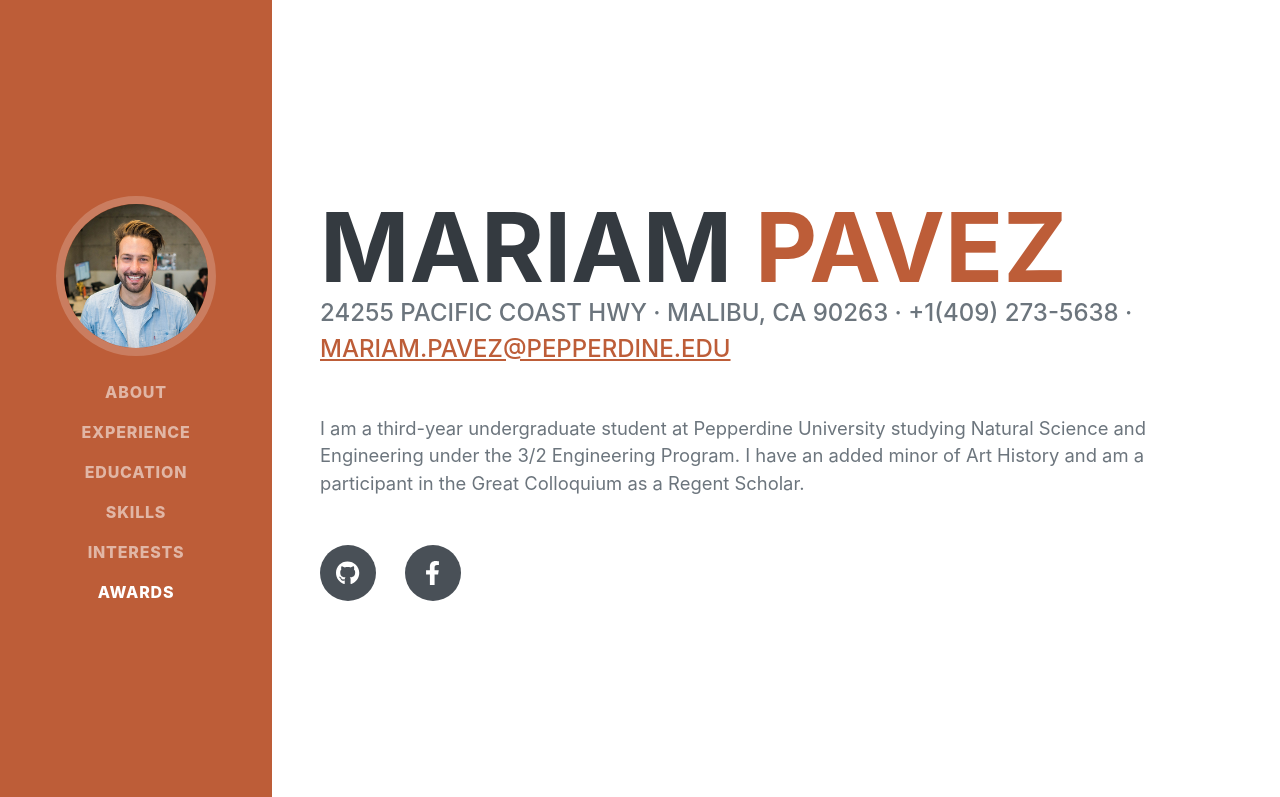
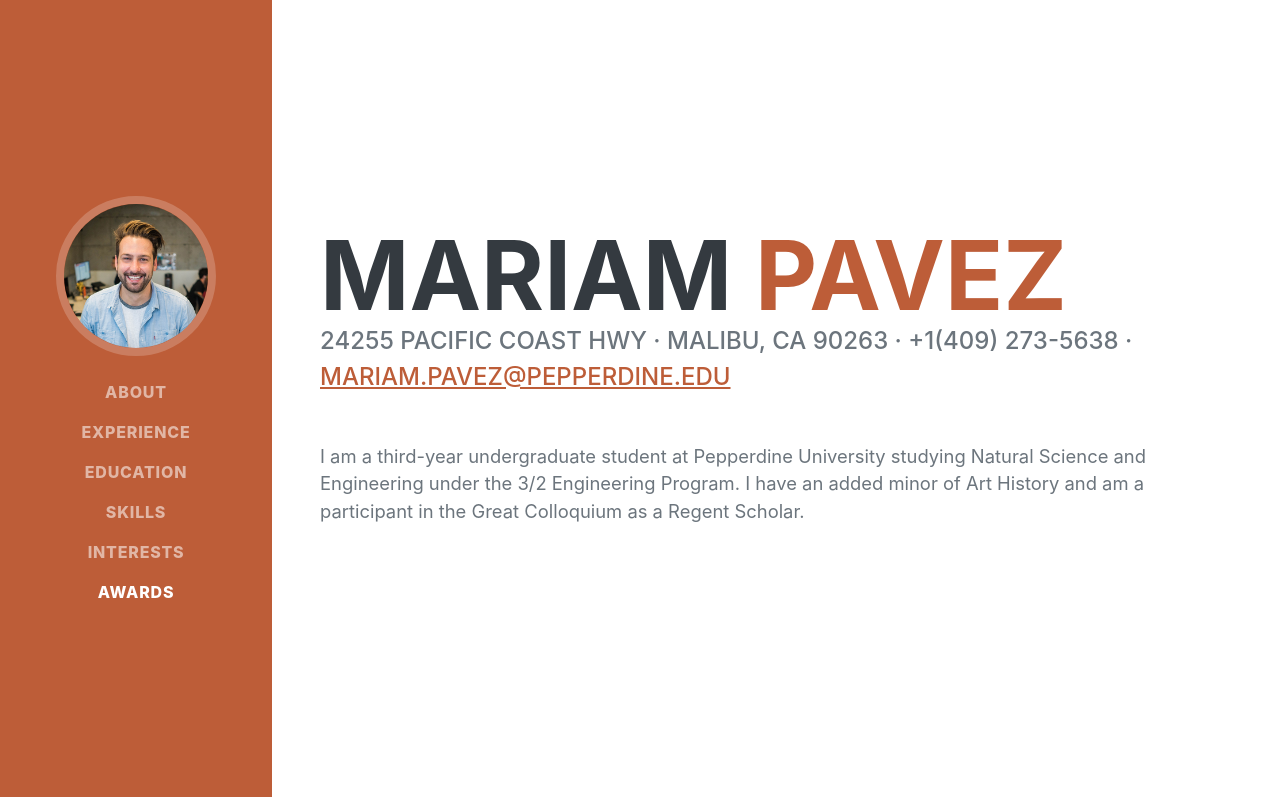
Before and after one commit to mariampavez/mariampavez.github.io, a plain HTML site: page index.html in a window 1280 px wide. Shown: the top 797 px of the page. Drawn offline with nearby package versions, Linux system fonts and the light colour scheme; a web font is replaced by a local one.

Commit message:
Update index.html

```diff
--- a/index.html
+++ b/index.html
@@ -47,10 +47,7 @@
                         24255 Pacific Coast Hwy · Malibu, CA 90263 · +1(409) 273-5638 ·
                         <a href="mailto:mariam.pavez@pepperdine.edu">mariam.pavez@pepperdine.edu</a>
                     </div>
-                    <p class="lead mb-5">I am a third-year undergraduate student at Pepperdine University studying Natural Science and Engineering under the 3/2 Engineering Program. I have an added minor of Art History and am a participant in the Great Colloquium as a Regent Scholar. </p>
-                    <div class="social-icons">
-                        <a class="social-icon" href="#!"><i class="fab fa-github"></i></a>
-                        <a class="social-icon" href="#!"><i class="fab fa-facebook-f"></i></a>
+                    <p class="lead mb-5">I am a third-year undergraduate student at Pepperdine University studying Natural Science and Engineering under the 3/2 Engineering Program. I have an added minor of Art History and am a participant in the Great Colloquium as a Regent Scholar.<p>
                     </div>
                 </div>
             </section>
```
